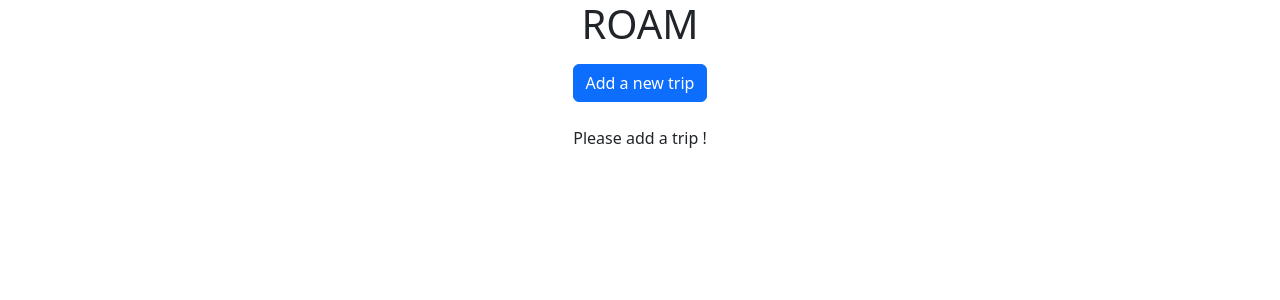
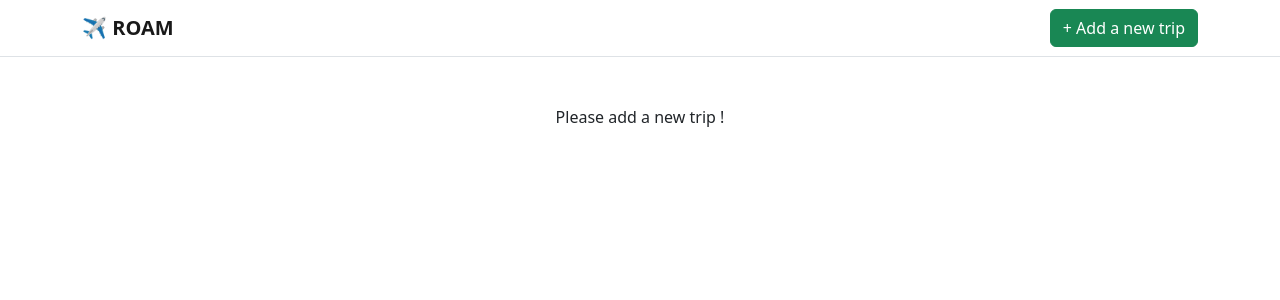
Before and after one commit to anthony-barret/roam, a Django app: page /trips/ in a window 1280 px wide. Shown: the top 300 px of the page. Run offline with Django 5.2, Linux system fonts and the light colour scheme; data that the repository does not hold is empty.

Commit message:
feat: :sparkles: add navbar

```diff
--- a/roam/apps/trips/templates/trips/base.html
+++ b/roam/apps/trips/templates/trips/base.html
@@ -14,6 +14,12 @@
 	<link rel="stylesheet" href="{% static 'trips/css/style.css' %}">
 </head>
 <body>
+<nav class="navbar bg-white border-bottom sticky-top mb-5">
+	<div class="container">
+		<a class="navbar-brand fw-bold" href="{% url 'trips:index' %}">✈️ ROAM</a>
+		<a class="btn btn-success ms-auto" href="{% url 'trips:create' %}">+ Add a new trip</a>
+	</div>
+</nav>
 <main>
 	{% block content %}{% endblock %}
 </main>
--- a/roam/apps/trips/templates/trips/create.html
+++ b/roam/apps/trips/templates/trips/create.html
@@ -1,7 +1,6 @@
 {% extends "trips/base.html" %}
 {% block content %}
-<h1 class="text-center mb-3">ROAM</h1>
-<h2 class="text-center mb-3">Add a new trip</h2>
+<h1 class="text-center mb-3">Add a new trip</h1>
 <div class="container">
 	<form method="post">
 		{% csrf_token %}
--- a/roam/apps/trips/templates/trips/delete.html
+++ b/roam/apps/trips/templates/trips/delete.html
@@ -1,9 +1,5 @@
 {% extends "trips/base.html" %}
 {% block content %}
-<h1 class="text-center mb-3">ROAM</h1>
-<div class="d-flex justify-content-center mb-4">
-	<a class="btn btn-primary" href="{% url 'trips:index' %}" role="button">Homepage</a>
-</div>
 <div class="container py-4">
 	<div class="row justify-content-center">
 		<div class="col-lg-6">
--- a/roam/apps/trips/templates/trips/detail.html
+++ b/roam/apps/trips/templates/trips/detail.html
@@ -1,9 +1,5 @@
 {% extends "trips/base.html" %}
 {% block content %}
-<h1 class="text-center mb-3">ROAM</h1>
-<div class="d-flex justify-content-center mb-4">
-	<a class="btn btn-primary" href="{% url 'trips:index' %}" role="button">Homepage</a>
-</div>
 <div class="container mb-3">
 	<div class="card h-100">
 		<h5 class="card-header d-flex justify-content-between align-items-center">
--- a/roam/apps/trips/templates/trips/index.html
+++ b/roam/apps/trips/templates/trips/index.html
@@ -1,9 +1,5 @@
 {% extends "trips/base.html" %}
 {% block content %}
-<h1 class="text-center mb-3">ROAM</h1>
-<div class="d-flex justify-content-center mb-4">
-	<a class="btn btn-primary" href="{% url 'trips:create' %}" role="button">Add a new trip</a>
-</div>
 {% if trips %}
 <div class="container">
 	<div class="row row-cols-1 row-cols-md-3 g-4 mb-3">
@@ -71,6 +67,6 @@
 	</div>
 </div>
 {% else %}
-<p class="text-center">Please add a trip !</p>
+<p class="text-center">Please add a new trip !</p>
 {% endif %}
 {% endblock %}
--- a/roam/apps/trips/templates/trips/update.html
+++ b/roam/apps/trips/templates/trips/update.html
@@ -1,7 +1,6 @@
 {% extends "trips/base.html" %}
 {% block content %}
-<h1 class="text-center mb-3">ROAM</h1>
-<h2 class="text-center mb-3">Edit this trip</h2>
+<h1 class="text-center mb-3">Edit this trip</h1>
 <div class="container">
 	<form method="post">
 		{% csrf_token %}
```
Also changed, not shown: roam/apps/trips/tests/test_views.py (+1 -1 lines).
